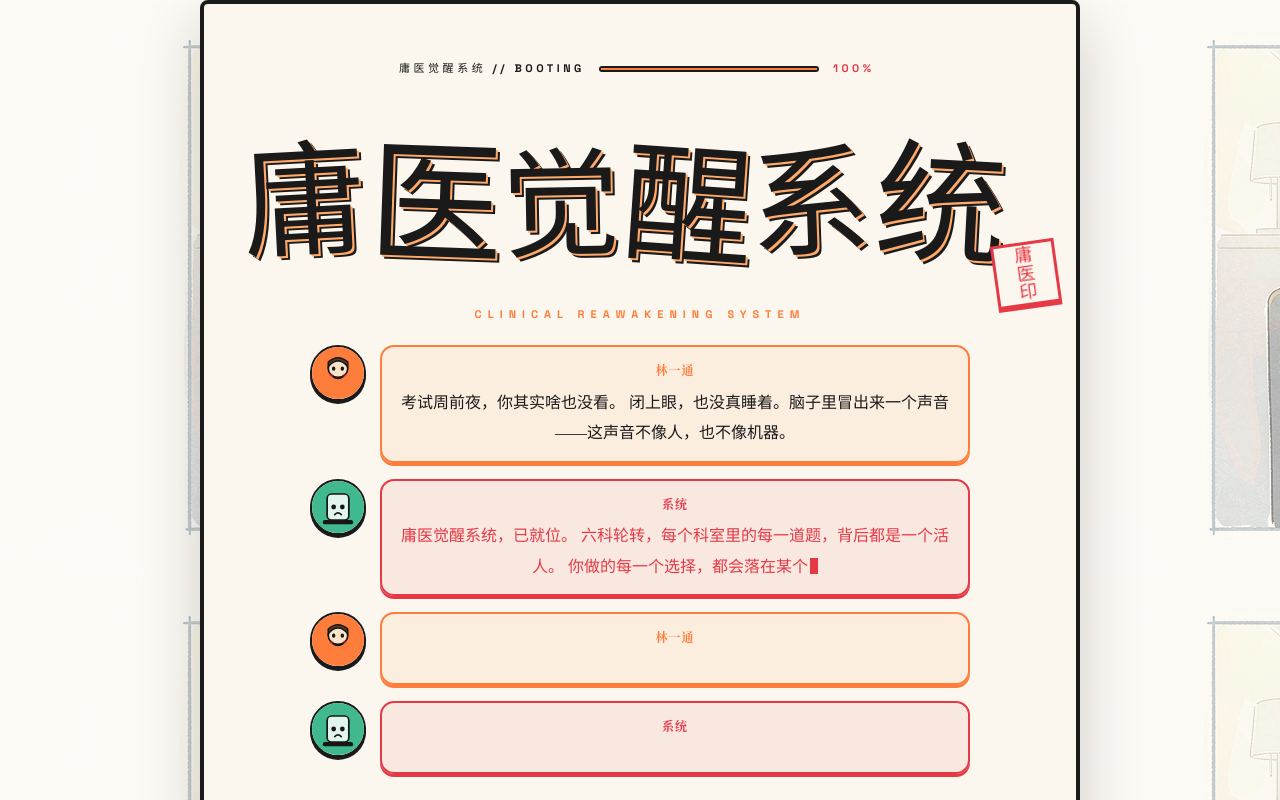
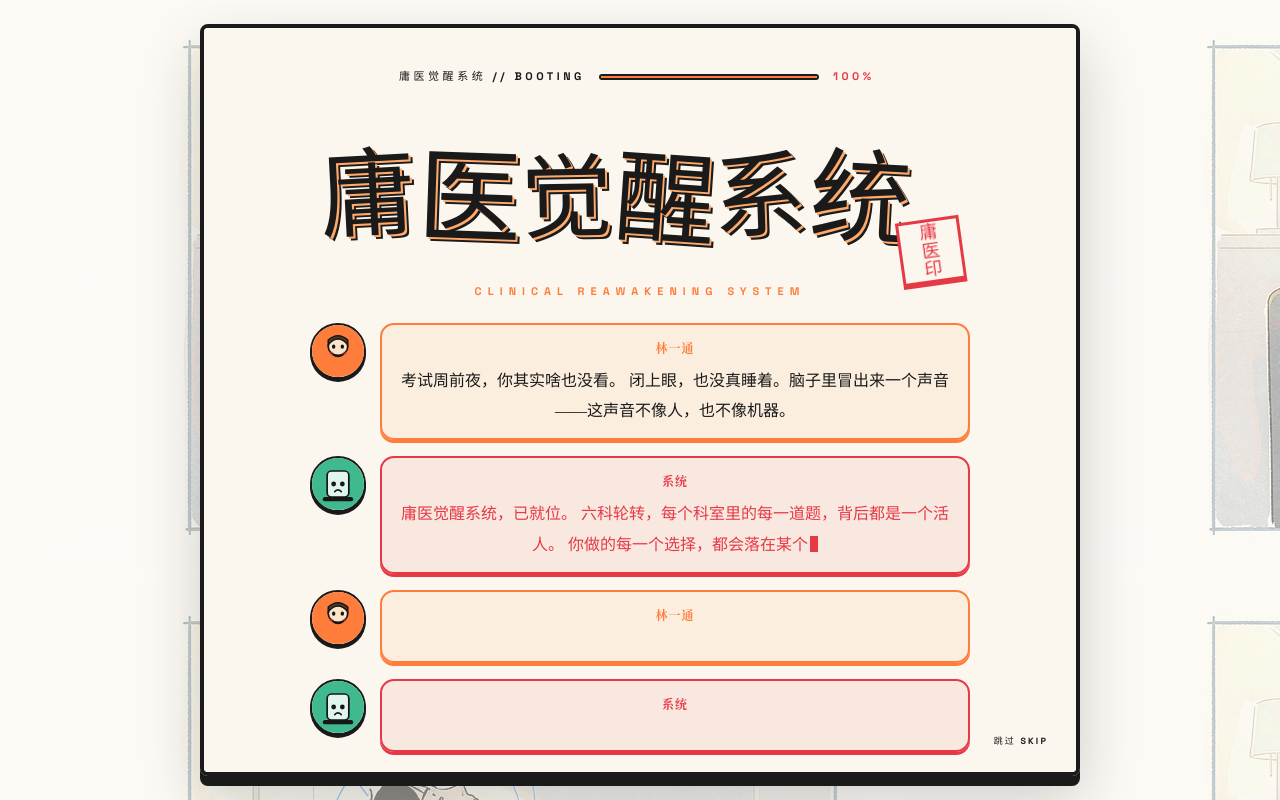
Before and after one commit to sakura-LZ/-Quackery, a plain HTML site: page index.html in a window 1280 px wide. Shown: the top 800 px of the page. Drawn offline with Linux system fonts and the light colour scheme; a web font is replaced by a local one.

Commit message:
Update cinematics.css

```diff
--- a/cinematics.css
+++ b/cinematics.css
@@ -109,22 +109,29 @@
    ============================================================ */
 #cin-intro {
   position: fixed; inset: 0; z-index: 100;
-  display: grid; place-items: center;
+  display: grid;
+  place-items: center;
   background:
     radial-gradient(ellipse 60% 40% at 50% 30%, rgba(255, 200, 87, 0.18), transparent 70%),
     var(--cin-paper);
   opacity: 0; visibility: hidden;
   transition: opacity .5s ease, visibility .5s ease;
+  overflow-y: auto;
+  padding: 24px 16px;
+  align-items: flex-start;
+  justify-items: center;
 }
 #cin-intro.is-active { opacity: 1; visibility: visible; }
 
 .cin-intro-inner {
   width: min(880px, 92vw); text-align: center; position: relative;
-  padding: 56px 40px;
+  padding: 40px 32px;
   background: var(--cin-paper);
   border: 4px solid var(--cin-ink);
   border-radius: 8px;
   box-shadow: 0 10px 0 var(--cin-ink), 0 25px 60px rgba(23, 23, 23, 0.2);
+  max-height: calc(100vh - 48px);
+  overflow-y: auto;
 }
 
 .cin-boot-readout {
@@ -148,7 +155,7 @@
 .cin-title {
   font-family: "Long Cang", "Ma Shan Zheng", "Noto Serif SC", "Source Han Serif SC", serif;
   font-weight: 400;
-  font-size: clamp(56px, 11vw, 124px); line-height: 1; letter-spacing: 0;
+  font-size: clamp(44px, 9vw, 96px); line-height: 1; letter-spacing: 0;
   margin: 26px 0 6px; color: var(--cin-ink);
   white-space: nowrap;
   opacity: 0; transform: scale(0.5) rotate(-6deg);
```
